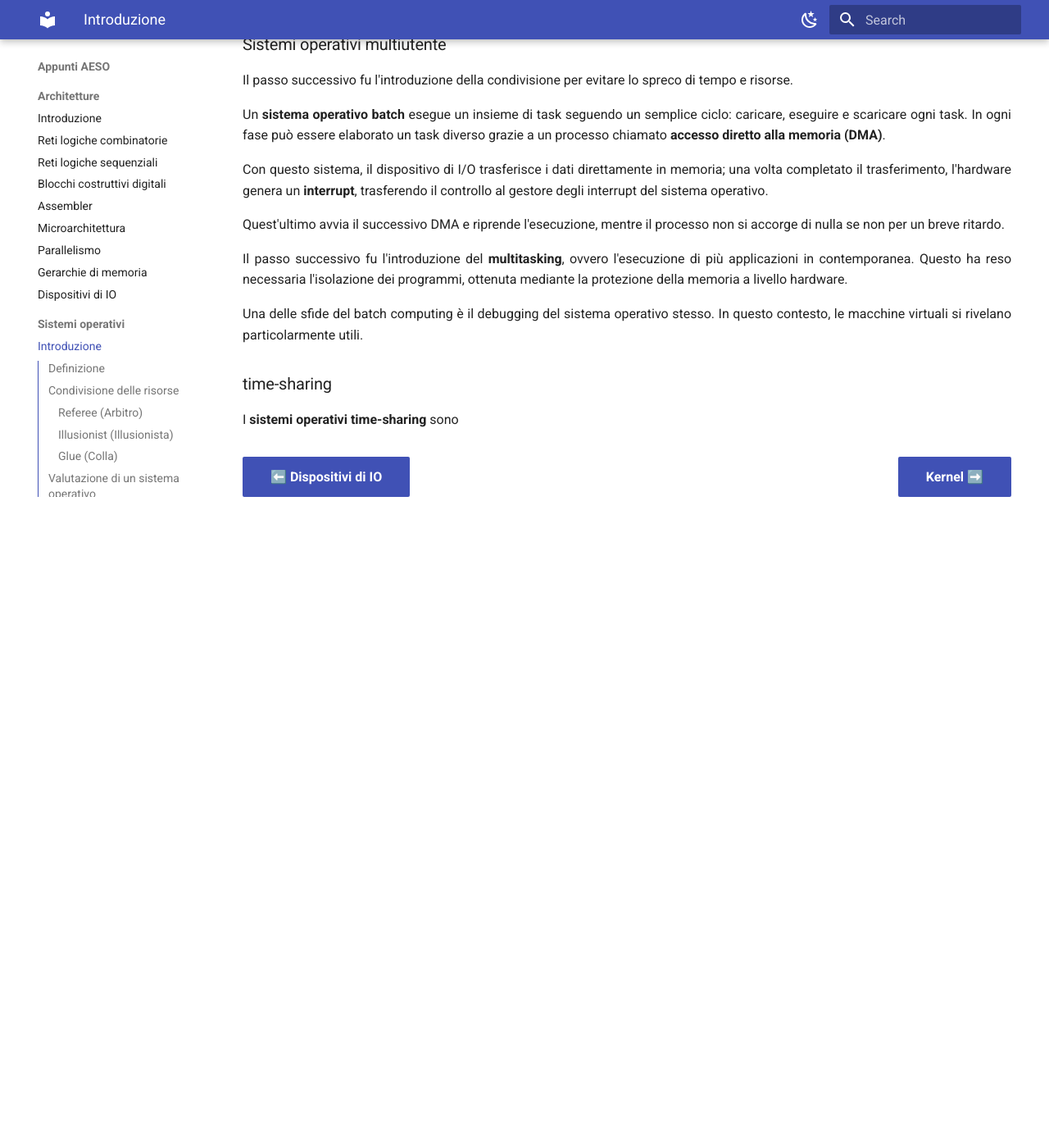
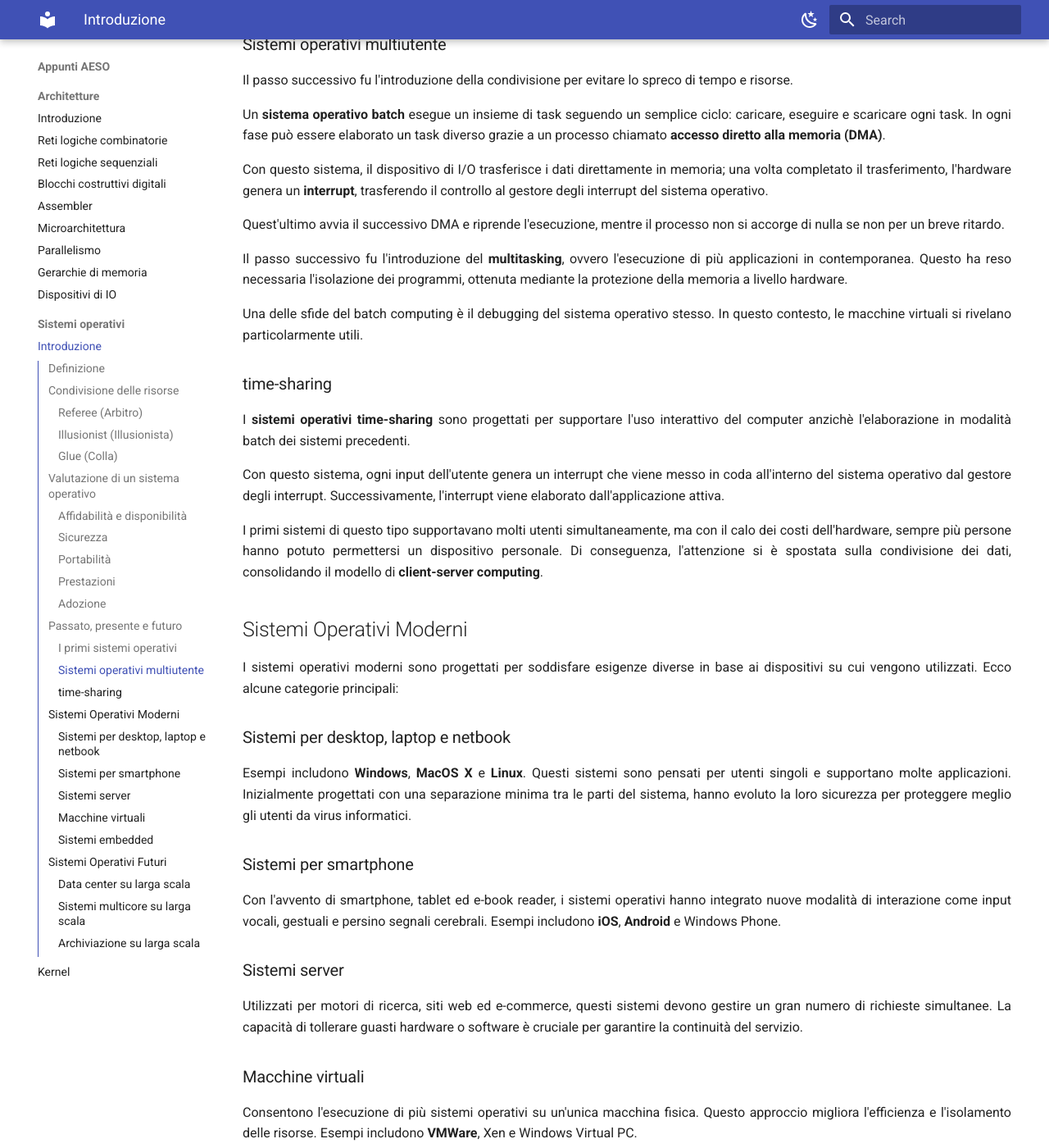
Before and after one commit to Firi0n/appunti-AESO, an MkDocs documentation site: the page built from docs/so/01_introduzione.md, in a window 1280 px wide and 1400 px high, scrolled down 3657 px. Shown: the whole window at 82% size. Built offline with MkDocs 1.6.1 and Material for MkDocs 9.7.7, drawn with Linux system fonts in a browser that asks for light colours; before the commit the page ends 4287 px from its top, so only the background shows below that; some of the changed text lies outside the part shown.

Commit message:
fine introduzione sistemi operrativi

```diff
--- a/docs/so/01_introduzione.md
+++ b/docs/so/01_introduzione.md
@@ -153,4 +153,67 @@ virtuali si rivelano particolarmente utili.
 
 ## time-sharing
 
-I **sistemi operativi time-sharing** sono
+I **sistemi operativi time-sharing** sono progettati per supportare l'uso interattivo del computer anzichè
+l'elaborazione in modalità batch dei sistemi precedenti.
+
+Con questo sistema, ogni input dell'utente genera un interrupt che viene messo in coda all'interno del sistema operativo
+dal gestore degli interrupt. Successivamente, l'interrupt viene elaborato dall'applicazione attiva.
+
+I primi sistemi di questo tipo supportavano molti utenti simultaneamente, ma con il calo dei costi dell'hardware, sempre
+più persone hanno potuto permettersi un dispositivo personale. Di conseguenza, l'attenzione si è spostata sulla
+condivisione dei dati, consolidando il modello di **client-server computing**.
+
+# Sistemi Operativi Moderni
+
+I sistemi operativi moderni sono progettati per soddisfare esigenze diverse in base ai dispositivi su cui vengono
+utilizzati. Ecco alcune categorie principali:
+
+## Sistemi per desktop, laptop e netbook
+
+Esempi includono **Windows**, **MacOS X** e **Linux**. Questi sistemi sono pensati per utenti singoli e supportano molte
+applicazioni. Inizialmente progettati con una separazione minima tra le parti del sistema, hanno evoluto la loro
+sicurezza per proteggere meglio gli utenti da virus informatici.
+
+## Sistemi per smartphone
+
+Con l'avvento di smartphone, tablet ed e-book reader, i sistemi operativi hanno integrato nuove modalità di interazione
+come input vocali, gestuali e persino segnali cerebrali. Esempi includono **iOS**, **Android** e Windows Phone.
+
+## Sistemi server
+
+Utilizzati per motori di ricerca, siti web ed e-commerce, questi sistemi devono gestire un gran numero di richieste
+simultanee. La capacità di tollerare guasti hardware o software è cruciale per garantire la continuità del servizio.
+
+## Macchine virtuali
+
+Consentono l'esecuzione di più sistemi operativi su un'unica macchina fisica. Questo approccio migliora l'efficienza e
+l'isolamento delle risorse. Esempi includono **VMWare**, Xen e Windows Virtual PC.
+
+## Sistemi embedded
+
+Integrati in dispositivi come microonde, automobili e dispositivi medici, questi sistemi sono progettati per compiti
+specifici con basso overhead. Un esempio noto è il Therac-25, un dispositivo radiologico che ha evidenziato i rischi
+legati a errori nel software embedded.
+
+# Sistemi Operativi Futuri
+
+I sistemi operativi del futuro dovranno affrontare nuove sfide legate alla sicurezza, affidabilità e gestione delle
+infrastrutture critiche. Le principali aree di sviluppo includono:
+
+## Data center su larga scala
+
+I sistemi operativi dovranno coordinare centinaia di migliaia o milioni di computer in data center per supportare
+servizi online essenziali. Questo richiederà un'interfaccia astratta che isoli le applicazioni dai guasti hardware.
+
+## Sistemi multicore su larga scala
+
+Con processori che contengono centinaia o migliaia di core, i sistemi operativi dovranno gestire risorse in modo
+efficiente per garantire prestazioni elevate.
+
+## Archiviazione su larga scala
+
+Il futuro dei sistemi operativi include la capacità di gestire enormi quantità di dati in modo affidabile, garantendo il
+recupero anche dopo decenni.
+
+Questa evoluzione mira a rendere i sistemi operativi più robusti e adatti a gestire infrastrutture critiche come reti
+elettriche, ospedali e automobili autonome.
```
